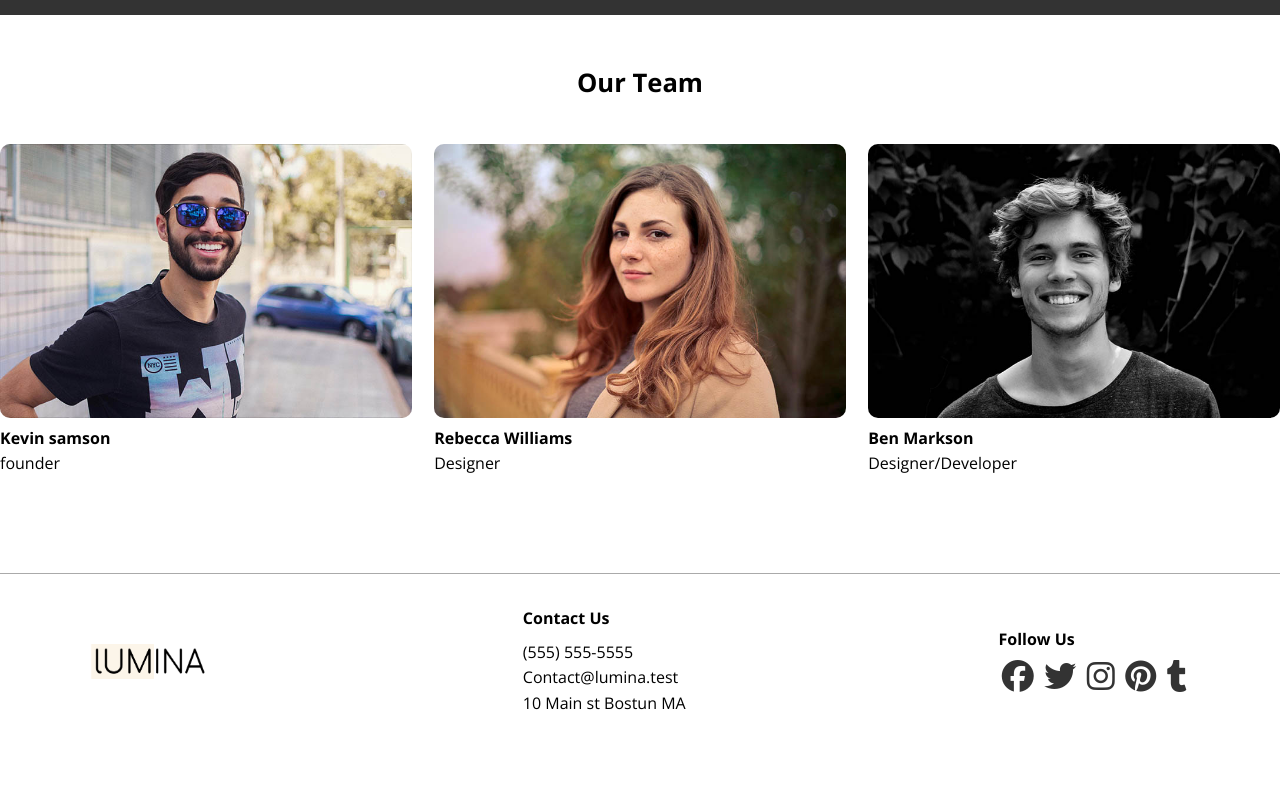
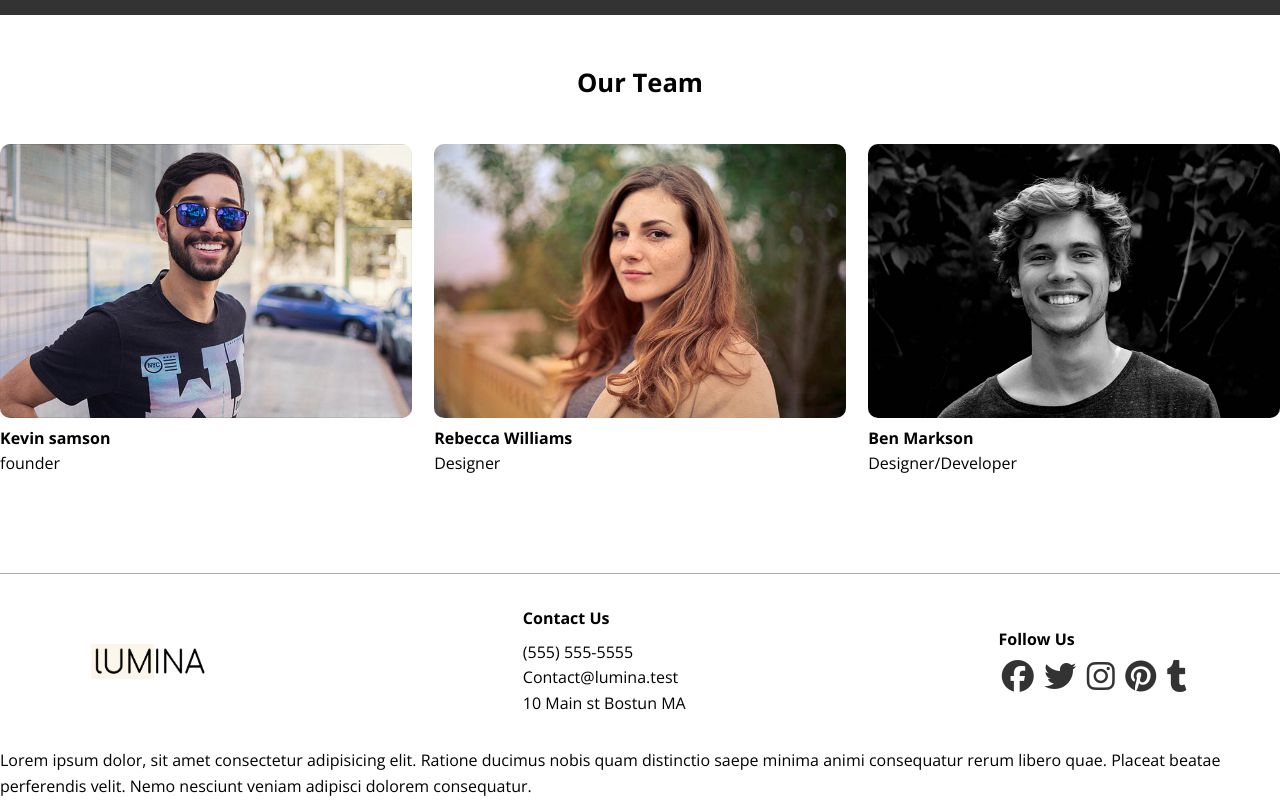
Before and after one commit to Shafiq-Farookhi/lumina-project, a plain HTML site: page about.html in a window 1280 px wide. Shown: the part 902-1702 px from the top of the page. Before the commit the page ends 1650 px from the top, so only its background shows below. Drawn offline with nearby package versions, Linux system fonts and the light colour scheme.

Commit message:
create-div

```diff
--- a/about.html
+++ b/about.html
@@ -98,5 +98,9 @@
         </div>
     </footer>
 
+    <div>
+        <p>Lorem ipsum dolor, sit amet consectetur adipisicing elit. Ratione ducimus nobis quam distinctio saepe minima animi consequatur rerum libero quae. Placeat beatae perferendis velit. Nemo nesciunt veniam adipisci dolorem consequatur.</p>
+    </div>
+
 </body>
 </html>
```
